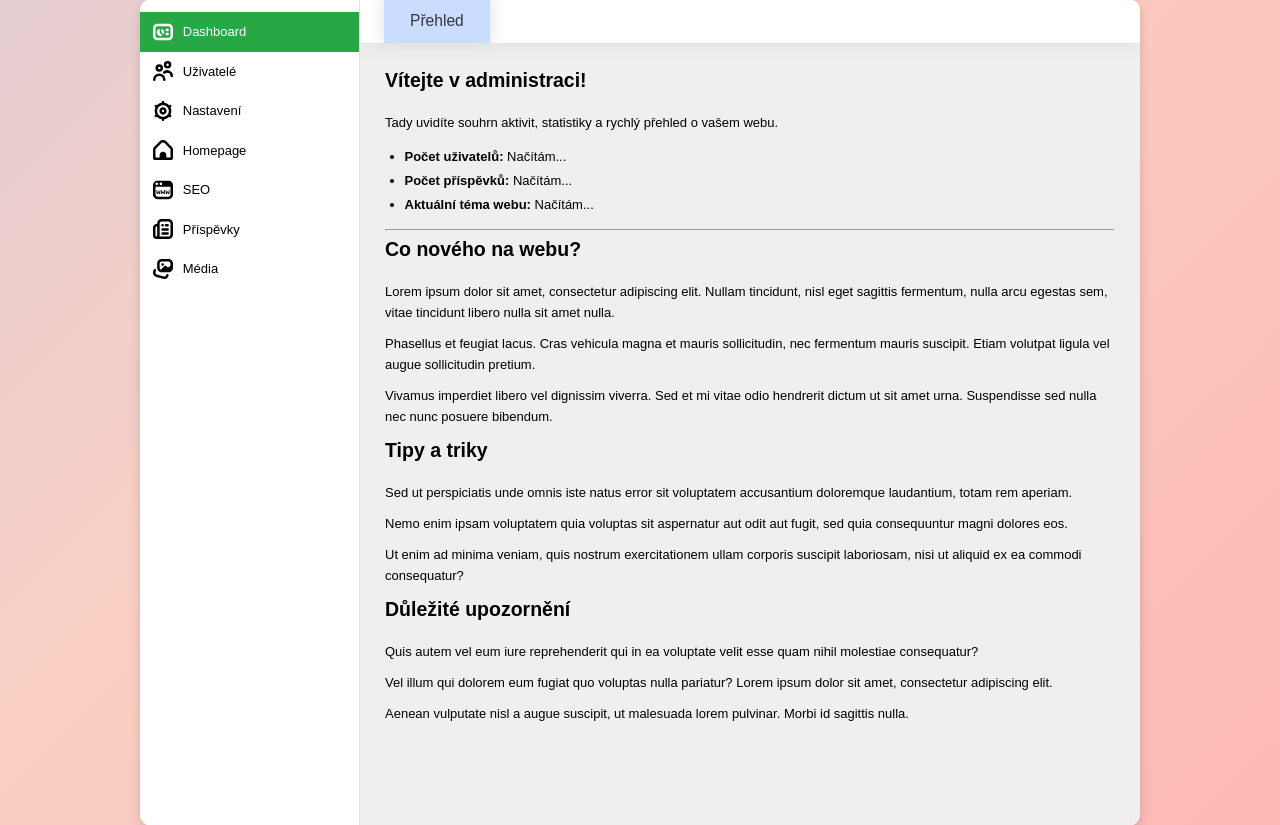
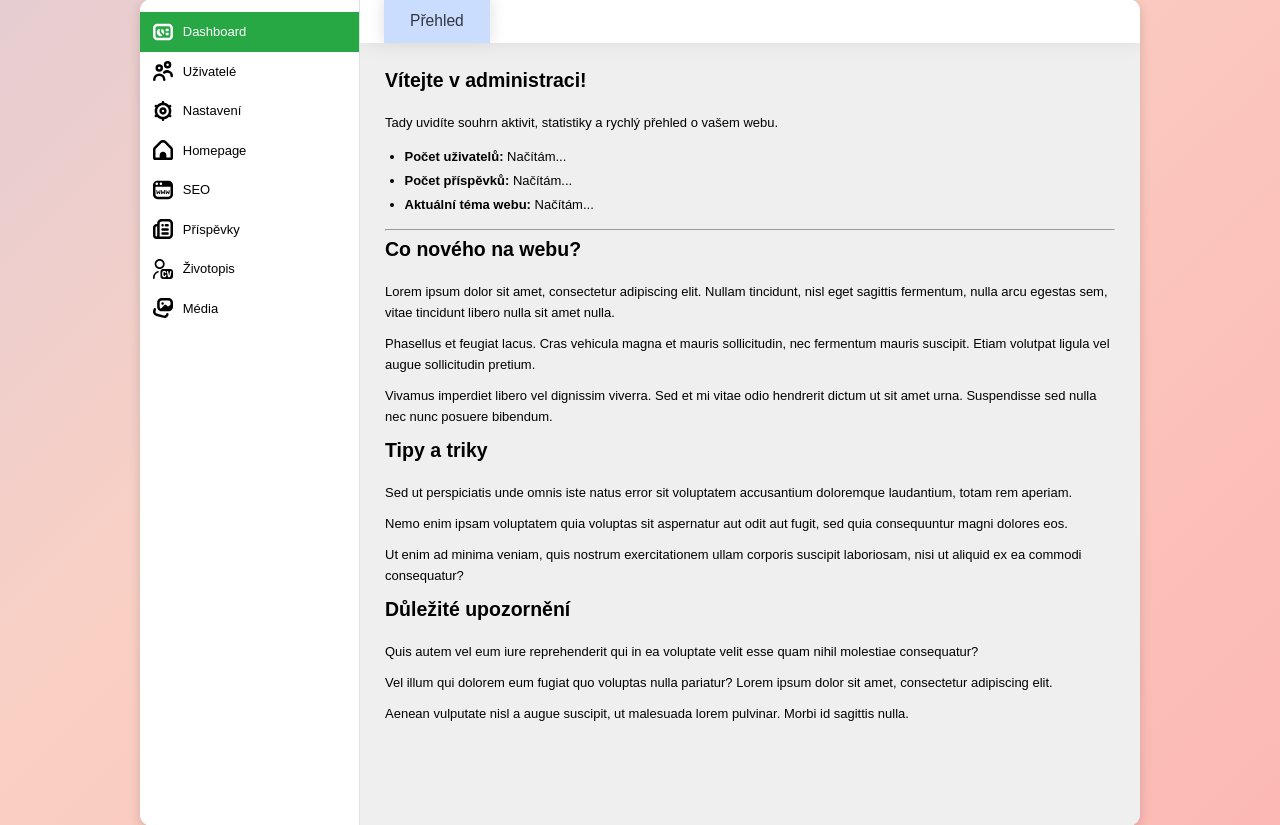
Before and after one commit to antoninjedlicka/Blekota, a PHP site: page /admin in a window 1280 px wide. Shown: the part 131-956 px from the top of the page. Run offline with PHP 8.4, Linux system fonts and the light colour scheme; the visitor is signed in with stand-in values (Sample User, id 1); data that the repository does not hold is empty; some web fonts are replaced.

Commit message:
Aktualizace funkce s životopisem.

```diff
--- a/admin/index.php
+++ b/admin/index.php
@@ -64,6 +64,10 @@ $uzivatel = blkt_uzivatel_info();
             <img src="/media/icons/post.svg" alt="Příspěvky">
             <span>Příspěvky</span>
         </div>
+        <div class="menu-item" data-section="zivotopis">
+            <img src="/media/icons/zivotopis.svg" alt="Životopis">
+            <span>Životopis</span>
+        </div>
         <div class="menu-item" data-section="obrazky">
             <img src="/media/icons/images.svg" alt="Média">
             <span>Média</span>
```
Also changed, not shown: media/icons/zivotopis.svg (added).
